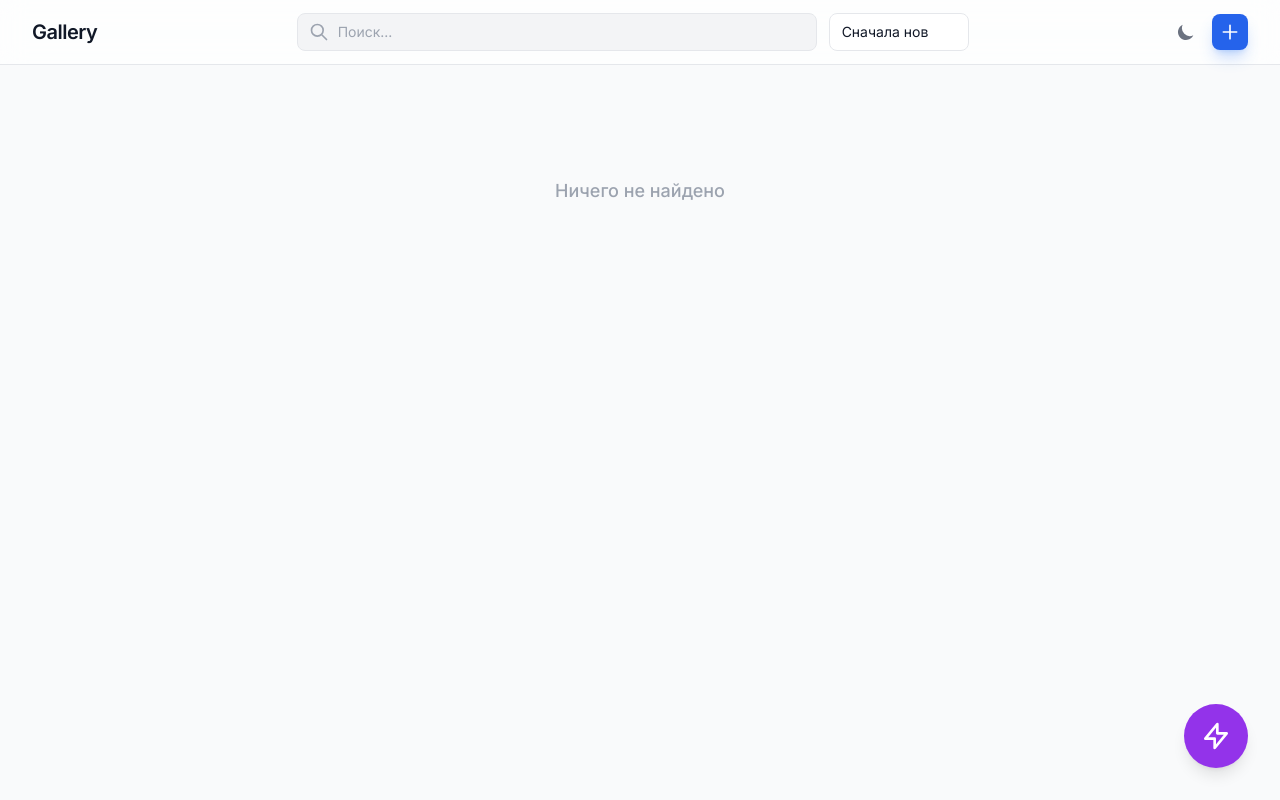
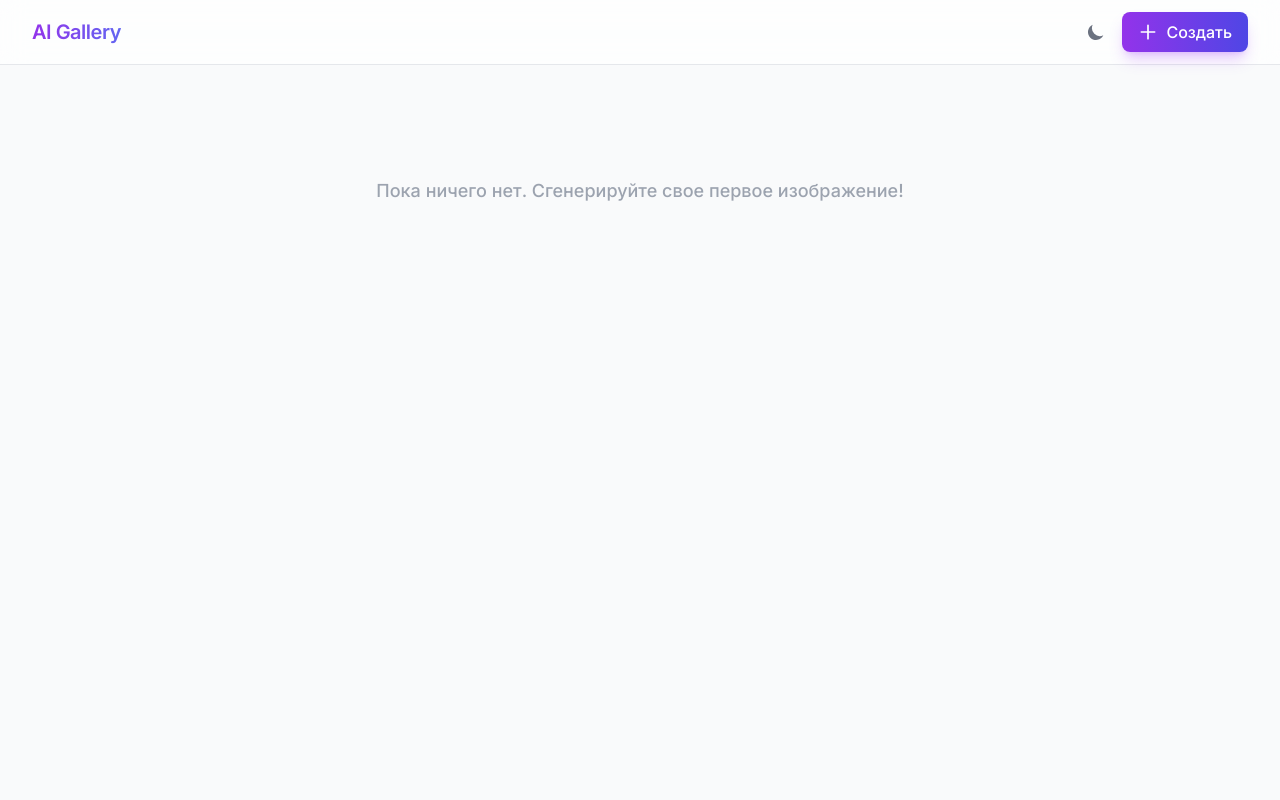
Before and after one commit to andrewchick187/Gal1eryAIGenerator, a Flask app: page / in a window 1280 px wide. Run offline with Flask 3, Linux system fonts and the light colour scheme; some libraries are stand-ins or nearby versions.

Commit message:
Update index.html

```diff
--- a/templates/index.html
+++ b/templates/index.html
@@ -3,7 +3,7 @@
 <head>
     <meta charset="UTF-8" />
     <meta name="viewport" content="width=device-width, initial-scale=1.0"/>
-    <title>Gallery</title>
+    <title>AI Gallery</title>
     <script src="https://cdn.tailwindcss.com"></script>
     <link href="https://fonts.googleapis.com/css2?family=Inter:wght@300;400;500;600&display=swap" rel="stylesheet">
 
@@ -19,12 +19,8 @@
                 }
             }
         }
-    </script>
-    <script>
         if (localStorage.theme === 'dark' || (!('theme' in localStorage) && window.matchMedia('(prefers-color-scheme: dark)').matches)) {
             document.documentElement.classList.add('dark')
-        } else {
-            document.documentElement.classList.remove('dark')
         }
     </script>
     <style>
@@ -39,37 +35,17 @@
     <header class="sticky top-0 z-40 w-full backdrop-blur-md bg-white/70 dark:bg-gray-900/70 border-b border-gray-200 dark:border-gray-800 transition-colors">
         <div class="max-w-7xl mx-auto px-4 sm:px-6 lg:px-8">
             <div class="flex items-center justify-between h-16 gap-4">
-                <a href="/" class="flex-shrink-0 font-semibold text-xl tracking-tight hover:opacity-80 transition">Gallery</a>
+                <a href="/" class="flex-shrink-0 font-semibold text-xl tracking-tight bg-clip-text text-transparent bg-gradient-to-r from-purple-600 to-indigo-500 transition">AI Gallery</a>
 
-                <form action="/" method="get" class="flex-1 max-w-2xl flex items-center gap-3">
-                    <div class="relative w-full group">
-                        <div class="absolute inset-y-0 left-0 pl-3 flex items-center pointer-events-none">
-                            <svg class="h-5 w-5 text-gray-400 group-focus-within:text-blue-500" fill="none" viewBox="0 0 24 24" stroke="currentColor">
-                                <path stroke-linecap="round" stroke-linejoin="round" stroke-width="2" d="M21 21l-6-6m2-5a7 7 0 11-14 0 7 7 0 0114 0z" />
-                            </svg>
-                        </div>
-                        <input type="text" name="q" value="{{ search_query }}" placeholder="Поиск..." class="block w-full pl-10 pr-3 py-2 border border-gray-200 dark:border-gray-700 rounded-lg bg-gray-100 dark:bg-gray-800 focus:outline-none focus:bg-white dark:focus:bg-gray-900 focus:ring-2 focus:ring-blue-500/50 focus:border-blue-500 transition-all sm:text-sm">
-                    </div>
-                    <div class="relative min-w-[140px] hidden sm:block">
-                        <select name="sort" onchange="this.form.submit()" class="appearance-none block w-full pl-3 pr-10 py-2 border border-gray-200 dark:border-gray-700 rounded-lg bg-white dark:bg-gray-800 focus:outline-none focus:ring-2 focus:ring-blue-500/50 focus:border-blue-500 sm:text-sm cursor-pointer">
-                            <option value="date_desc" {% if sort_by == 'date_desc' %}selected{% endif %}>Сначала новые</option>
-                            <option value="date_asc" {% if sort_by == 'date_asc' %}selected{% endif %}>Сначала старые</option>
-                            <option value="name" {% if sort_by == 'name' %}selected{% endif %}>По имени</option>
-                        </select>
-                    </div>
-                </form>
-
-                <div class="flex items-center gap-2">
+                <div class="flex items-center gap-2 ml-auto">
                     <button id="theme-toggle" class="p-2 rounded-lg text-gray-500 hover:bg-gray-100 dark:text-gray-400 dark:hover:bg-gray-800 transition-colors">
                         <svg id="theme-toggle-dark-icon" class="hidden w-5 h-5" fill="currentColor" viewBox="0 0 20 20"><path d="M17.293 13.293A8 8 0 016.707 2.707a8.001 8.001 0 1010.586 10.586z"></path></svg>
                         <svg id="theme-toggle-light-icon" class="hidden w-5 h-5" fill="currentColor" viewBox="0 0 20 20"><path fill-rule="evenodd" d="M10 2a1 1 0 011 1v1a1 1 0 11-2 0V3a1 1 0 011-1zm4 8a4 4 0 11-8 0 4 4 0 018 0zm-.464 4.95l.707.707a1 1 0 001.414-1.414l-.707-.707a1 1 0 00-1.414 1.414zm2.12-10.607l.707.707a1 1 0 01-1.414 1.414l-.707-.707a1 1 0 011.414-1.414zM2 10a1 1 0 011-1h1a1 1 0 110 2H3a1 1 0 01-1-1zm4.95-4.646l-.707.707a1 1 0 01-1.414-1.414l.707-.707a1 1 0 011.414 1.414zm-5.9 9.9l.707.707a1 1 0 01-1.414 1.414l-.707-.707a1 1 0 011.414-1.414zM10 15a1 1 0 011 1v1a1 1 0 11-2 0v-1a1 1 0 011-1z" clip-rule="evenodd"></path></svg>
                     </button>
-                    <form id="uploadForm" enctype="multipart/form-data">
-                        <label class="cursor-pointer flex items-center justify-center p-2 rounded-lg bg-blue-600 hover:bg-blue-700 text-white transition-colors shadow-lg shadow-blue-500/30">
-                            <svg class="w-5 h-5" fill="none" stroke="currentColor" viewBox="0 0 24 24"><path stroke-linecap="round" stroke-linejoin="round" stroke-width="2" d="M12 4v16m8-8H4"></path></svg>
-                            <input type="file" name="image" class="hidden" onchange="this.form.dispatchEvent(new Event('submit', {cancelable: true}))">
-                        </label>
-                    </form>
+                    <a href="/generator" class="flex items-center justify-center px-4 py-2 rounded-lg bg-gradient-to-r from-purple-600 to-indigo-600 hover:from-purple-700 hover:to-indigo-700 text-white font-medium transition-colors shadow-lg shadow-purple-500/30 gap-2">
+                        <svg class="w-5 h-5" fill="none" stroke="currentColor" viewBox="0 0 24 24"><path stroke-linecap="round" stroke-linejoin="round" stroke-width="2" d="M12 4v16m8-8H4"></path></svg>
+                        Создать
+                    </a>
                 </div>
             </div>
         </div>
@@ -89,19 +65,11 @@
             </div>
             {% else %}
             <div class="col-span-full flex flex-col items-center justify-center py-20 text-gray-400 dark:text-gray-600">
-                <p class="text-lg font-medium">Ничего не найдено</p>
+                <p class="text-lg font-medium">Пока ничего нет. Сгенерируйте свое первое изображение!</p>
             </div>
             {% endfor %}
         </div>
     </main>
-
-    <a href="/generator" target="_blank" class="fixed bottom-8 right-8 z-40 p-4 bg-purple-600 hover:bg-purple-700 text-white rounded-full shadow-lg hover:shadow-2xl hover:shadow-purple-500/50 transition-all duration-300 transform hover:scale-110 flex items-center justify-center group" title="Генератор изображений">
-        <svg class="w-8 h-8" fill="none" stroke="currentColor" viewBox="0 0 24 24"><path stroke-linecap="round" stroke-linejoin="round" stroke-width="2" d="M13 10V3L4 14h7v7l9-11h-7z"></path></svg>
-
-        <span class="absolute right-full mr-4 bg-gray-900 dark:bg-white text-white dark:text-gray-900 text-xs font-bold px-3 py-1.5 rounded-md opacity-0 group-hover:opacity-100 transition-opacity whitespace-nowrap pointer-events-none shadow-lg translate-x-2 group-hover:translate-x-0">
-            AI Генератор
-        </span>
-    </a>
 
     <div id="imageModal" class="fixed inset-0 z-50 hidden" role="dialog" aria-modal="true">
         <div class="absolute inset-0 bg-black/90 backdrop-blur-sm transition-opacity opacity-0" id="modalBackdrop"></div>
@@ -142,24 +110,15 @@
                             </div>
                             <hr class="border-gray-100 dark:border-gray-800">
                             <div class="pt-2">
-                                <a id="downloadLink" href="#" download class="flex items-center justify-center w-full py-2.5 px-4 border border-transparent rounded-lg shadow-sm text-sm font-medium text-white bg-blue-600 hover:bg-blue-700 focus:outline-none transition-colors gap-2">
+                                <a id="downloadLink" href="#" download class="flex items-center justify-center w-full py-2.5 px-4 border border-transparent rounded-lg shadow-sm text-sm font-medium text-white bg-purple-600 hover:bg-purple-700 focus:outline-none transition-colors gap-2">
                                     <svg class="w-4 h-4" fill="none" stroke="currentColor" viewBox="0 0 24 24"><path stroke-linecap="round" stroke-linejoin="round" stroke-width="2" d="M4 16v1a3 3 0 003 3h10a3 3 0 003-3v-1m-4-4l-4 4m0 0l-4-4m4 4V4"></path></svg>
                                     Скачать
                                 </a>
                             </div>
                         </div>
                     </div>
-                    <div class="p-4 bg-gray-50 dark:bg-gray-850 border-t border-gray-100 dark:border-gray-800 text-center">
-                        <p class="text-xs text-gray-400 dark:text-gray-500">Image Gallery v2.0</p>
-                    </div>
                 </div>
             </div>
-        </div>
-    </div>
-
-    <div id="toast" class="fixed bottom-5 left-5 transform translate-y-20 opacity-0 transition-all duration-300 z-50">
-        <div class="bg-gray-900 dark:bg-white text-white dark:text-gray-900 px-4 py-3 rounded-lg shadow-lg flex items-center gap-3">
-            <span id="toast-icon"></span><span id="toast-message" class="font-medium text-sm"></span>
         </div>
     </div>
 
@@ -200,6 +159,7 @@
         }
 
         function updateModalContent() {
+            if(images.length === 0) return;
             const imgData = images[currentIndex];
             modalImg.style.opacity = '0.5';
             setTimeout(() => modalImg.style.opacity = '1', 150);
@@ -230,27 +190,6 @@
             localStorage.setItem('theme', document.documentElement.classList.contains('dark') ? 'dark' : 'light');
             updateIcons();
         });
-
-        document.getElementById('uploadForm').addEventListener('submit', async function(e) {
-            e.preventDefault();
-            const formData = new FormData(this);
-            if (!this.querySelector('input').files.length) return;
-            try {
-                const res = await fetch('/upload', { method: 'POST', body: formData });
-                const data = await res.json();
-                showToast(data.success ? 'success' : 'error', data.success ? 'Загружено!' : data.error);
-                if(data.success) setTimeout(() => window.location.reload(), 1000);
-            } catch { showToast('error', 'Ошибка сети'); }
-            this.reset();
-        });
-
-        function showToast(type, msg) {
-            const t = document.getElementById('toast');
-            document.getElementById('toast-icon').innerHTML = type === 'success' ? '✅' : '❌';
-            document.getElementById('toast-message').textContent = msg;
-            t.classList.remove('translate-y-20', 'opacity-0');
-            setTimeout(() => t.classList.add('translate-y-20', 'opacity-0'), 3000);
-        }
     </script>
 </body>
 </html>
```
